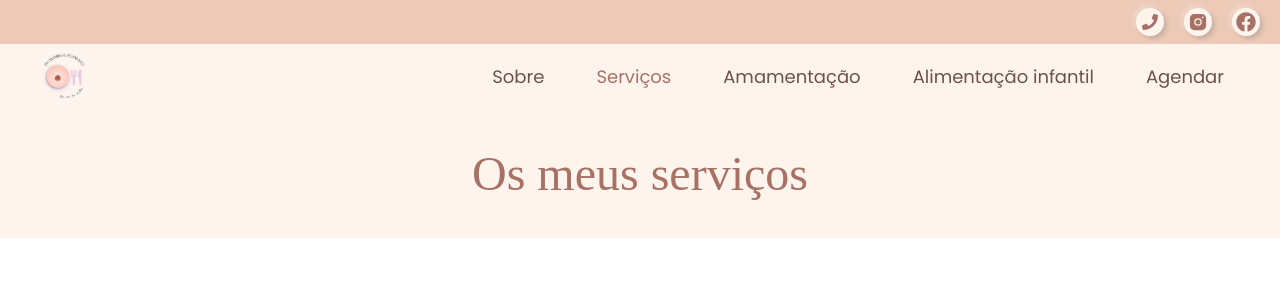
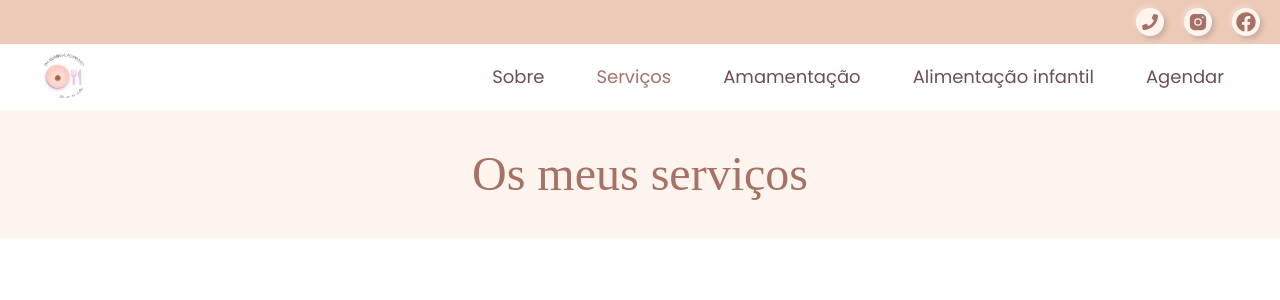
Before and after one commit to flyingkitties/da-maminha-ao-prato-app, a Next.js app: page /servicos in a window 1280 px wide. Shown: the top 300 px of the page. Built offline with nearby package versions, Linux system fonts and the light colour scheme; a web font is replaced by a local one.

Commit message:
fix on header color

```diff
--- a/src/components/Header.tsx
+++ b/src/components/Header.tsx
@@ -12,7 +12,7 @@ function Header() {
   const [nav, setNav] = useState<boolean>(false);
   const { links } = useNavigation();
   return (
-    <div className="sticky top-0 z-50 flex items-center justify-between p-2 px-5 md:px-10 bg-primary text-darkBrown">
+    <div className="sticky top-0 z-50 flex items-center justify-between p-2 px-5 md:px-10 text-darkBrown bg-white">
       {/* Logo */}
       <Link href="/">
         <div className="flexCenter">
```
